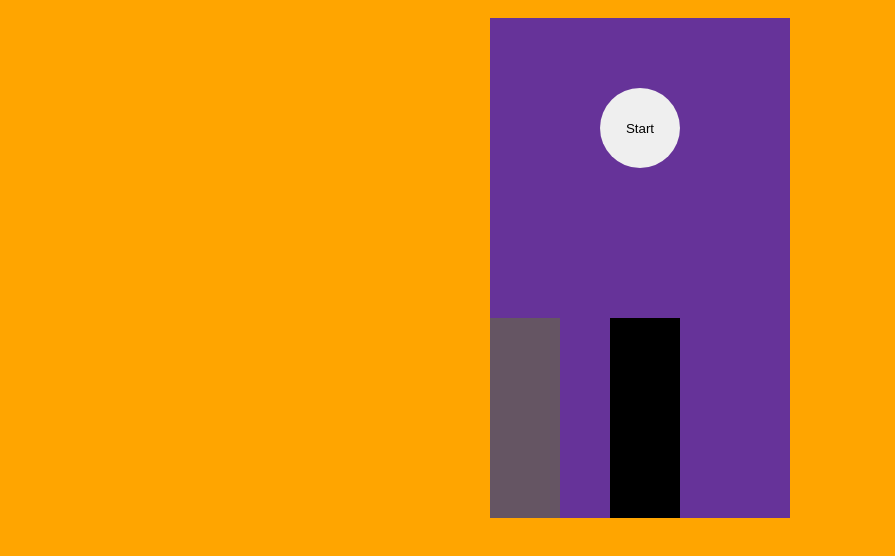
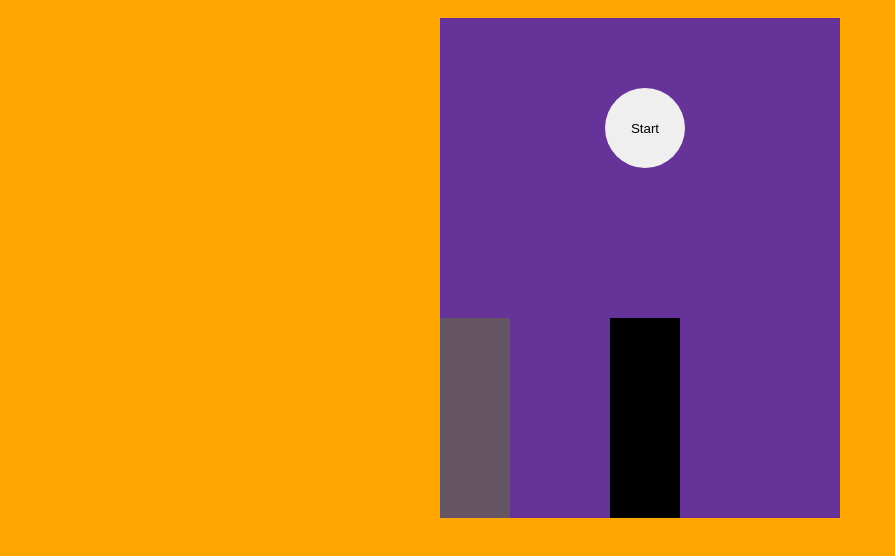
Before and after one commit to nikhilp132/web-platform-fcecfd, a plain HTML site: page index.html in a window 1280 px wide. Shown: the part 48-604 px from the top of the page, without its empty margins (0-895 px from the left). Drawn offline with nearby package versions, Linux system fonts and the light colour scheme.

Commit message:
1 file modified

```diff
--- a/styles.css
+++ b/styles.css
@@ -6,7 +6,7 @@ body {
   position: relative;
   margin: auto;
   height: 500px;
-  width: 300px;
+  width: 400px;
   background-color: rebeccapurple;
   /* background: url('https://thumbs.dreamstime.com/b/vertical-scenery-frozen-forest-snow-covered-tiny-wooden-chu-rural-bavarian-region-allgaeu-church-under-morning-dawn-sky-78324646.jpg');
   background-size: cover;
@@ -24,7 +24,7 @@ body {
 .startButton {
   position: absolute;
   top: 70px;
-  left: 110px;
+  left: 165px;
   height: 80px;
   width: 80px;
   border-radius: 50%;
@@ -40,7 +40,7 @@ body {
 }
 
 .platform1 {
-  left: 120px;
+  left: 170px;
   width: 70px;
 }
 
```
